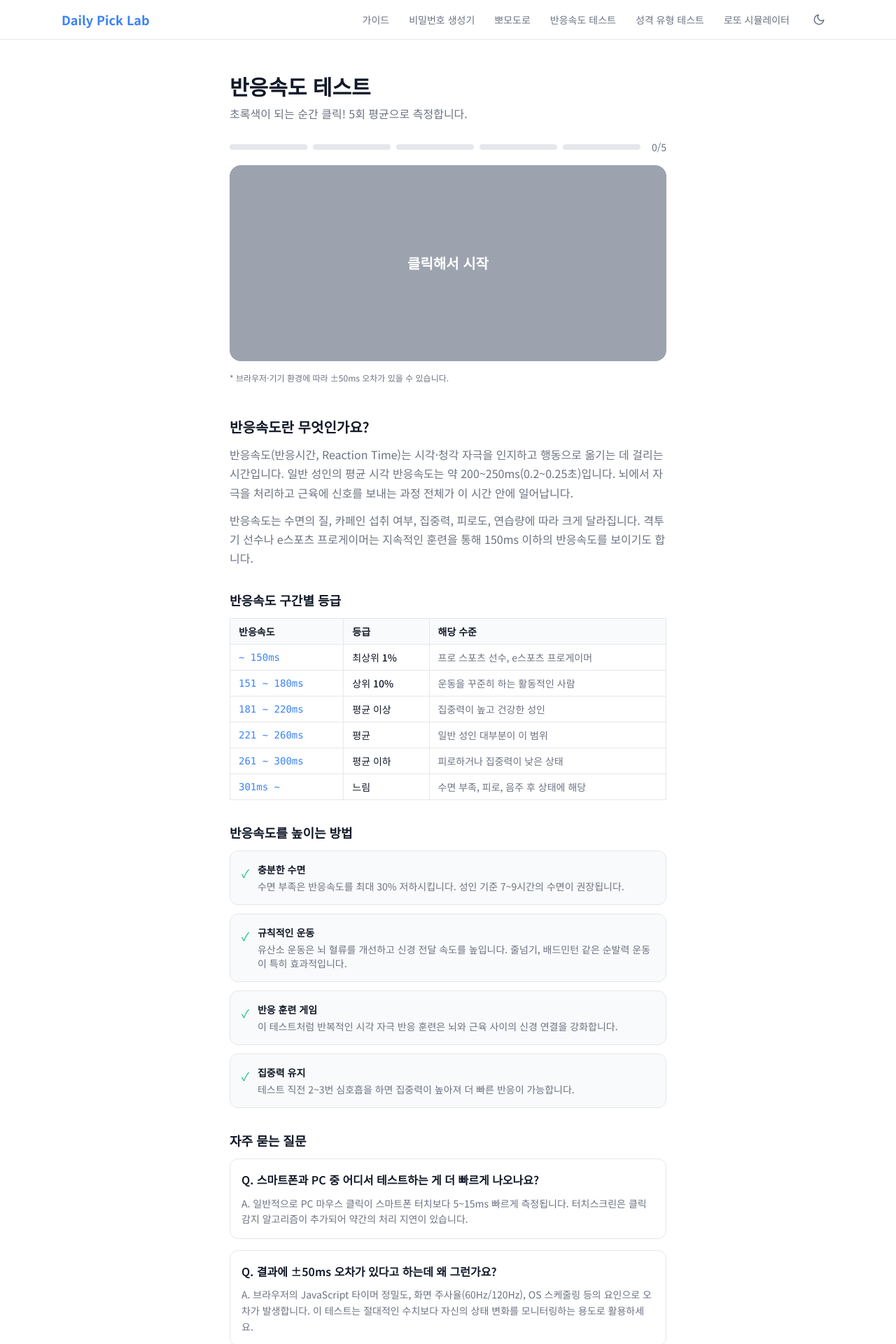
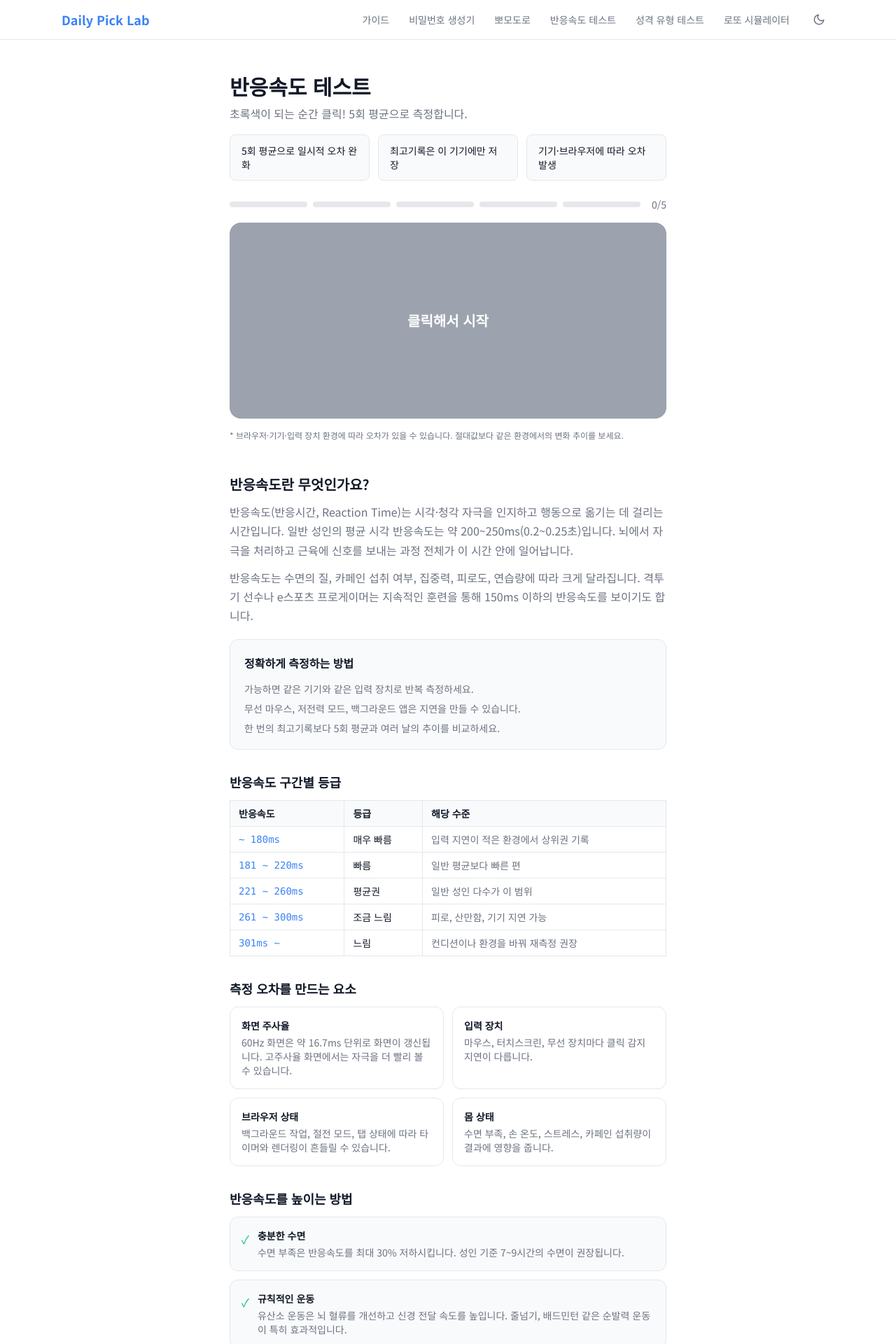
Before and after one commit to willkim11/dailypicklab, a Next.js app: page /reaction in a window 1280 px wide. Shown: the top 1920 px of the page at 70% size. Built offline with nearby package versions, Linux system fonts and the light colour scheme.

Commit message:
Strengthen reaction speed content

```diff
--- a/app/guides/reaction-speed/page.tsx
+++ b/app/guides/reaction-speed/page.tsx
@@ -2,9 +2,9 @@ import type { Metadata } from "next";
 import Link from "next/link";
 
 export const metadata: Metadata = {
-  title: "반응속도를 높이는 과학적 방법",
+  title: "반응속도 높이는 방법 — 측정 오차와 훈련 루틴 가이드",
   description:
-    "뇌과학이 밝혀낸 반응속도의 비밀과 게이머·운동선수처럼 빠르게 반응하는 훈련법. 반응속도에 영향을 미치는 요인 완전 분석.",
+    "반응속도에 영향을 주는 수면, 기기, 화면 주사율, 입력 지연을 이해하고 같은 환경에서 꾸준히 훈련하는 방법을 정리했습니다.",
 };
 
 export default function ReactionSpeedPage() {
@@ -17,11 +17,16 @@ export default function ReactionSpeedPage() {
       </div>
 
       <h1 className="text-3xl font-bold mt-4" style={{ color: "var(--color-text)" }}>
-        반응속도를 높이는 과학적 방법
+        반응속도 높이는 방법: 측정과 훈련 가이드
       </h1>
       <p className="mt-3 text-lg leading-relaxed" style={{ color: "var(--color-text-muted)" }}>
-        프로게이머의 반응속도는 150ms, 일반인은 250ms. 이 100ms 차이가 롤드컵 우승과 패배를 가릅니다. 반응속도는 타고나는 것일까요, 훈련으로 키울 수 있는 것일까요?
+        반응속도는 타고난 감각만으로 결정되지 않습니다. 수면, 집중 상태, 입력 장치, 화면 주사율,
+        반복 훈련이 모두 결과에 영향을 줍니다. 중요한 것은 한 번의 최고기록보다 같은 환경에서의 변화 추이입니다.
       </p>
+      <div className="mt-5 p-4 rounded-xl border text-sm" style={{ borderColor: "var(--color-border)", backgroundColor: "var(--color-bg-subtle)", color: "var(--color-text-muted)" }}>
+        <p>최종 업데이트: 2026년 5월 21일</p>
+        <p className="mt-1">작성 기준: 브라우저 기반 시각 반응속도 테스트에서 생기는 입력 지연, 화면 주사율, 컨디션 변수를 구분해 정리했습니다.</p>
+      </div>
 
       <section className="mt-10">
         <h2 className="text-xl font-semibold mb-3" style={{ color: "var(--color-text)" }}>
@@ -33,6 +38,30 @@ export default function ReactionSpeedPage() {
         <p className="mt-3" style={{ color: "var(--color-text-muted)" }}>
           이 전체 과정이 200~250ms 안에 일어납니다. 흥미로운 점은 반복 훈련을 통해 뇌가 이 경로를 더 효율적으로 처리하도록 변한다는 것입니다. 이를 신경가소성(Neuroplasticity)이라 부릅니다.
         </p>
+      </section>
+
+      <section className="mt-10">
+        <h2 className="text-xl font-semibold mb-3" style={{ color: "var(--color-text)" }}>
+          먼저 측정 환경을 고정하세요
+        </h2>
+        <p style={{ color: "var(--color-text-muted)" }}>
+          반응속도 테스트는 기기 차이에 민감합니다. 같은 사람이더라도 스마트폰 터치, 노트북 트랙패드,
+          유선 마우스, 무선 마우스에서 결과가 다르게 나올 수 있습니다. 그래서 훈련 효과를 보려면 환경을 고정해야 합니다.
+        </p>
+        <div className="mt-4 space-y-2">
+          {[
+            "같은 기기와 같은 브라우저로 측정하기",
+            "마우스 배터리와 연결 상태 확인하기",
+            "절전 모드와 백그라운드 다운로드 끄기",
+            "아침/저녁처럼 측정 시간대를 나눠 기록하기",
+            "최고기록보다 5회 평균을 기준으로 비교하기",
+          ].map((item) => (
+            <div key={item} className="flex gap-2 text-sm" style={{ color: "var(--color-text-muted)" }}>
+              <span style={{ color: "var(--color-success)" }} className="shrink-0 font-bold mt-0.5">✓</span>
+              <span>{item}</span>
+            </div>
+          ))}
+        </div>
       </section>
 
       <section className="mt-10">
@@ -84,6 +113,25 @@ export default function ReactionSpeedPage() {
 
       <section className="mt-10">
         <h2 className="text-xl font-semibold mb-3" style={{ color: "var(--color-text)" }}>
+          7일 훈련 루틴
+        </h2>
+        <div className="space-y-3">
+          {[
+            { day: "1~2일차", task: "기준선 측정", desc: "하루 3세트씩 측정해 평균 범위를 확인합니다. 아직 빠르게 하려 하지 말고 환경을 고정하는 데 집중하세요." },
+            { day: "3~4일차", task: "시각 집중 훈련", desc: "측정 전 30초 동안 화면 중앙을 보고 호흡을 고릅니다. 급하게 누르기보다 초록색 전환을 정확히 보는 연습을 합니다." },
+            { day: "5~6일차", task: "컨디션 비교", desc: "수면 직후, 커피 섭취 후, 저녁 피로 상태를 나눠 측정합니다. 어떤 조건에서 느려지는지 찾습니다." },
+            { day: "7일차", task: "평균 비교", desc: "첫날 평균과 마지막 날 평균을 비교합니다. 10ms 이상 차이가 나면 환경과 컨디션 변화도 함께 기록하세요." },
+          ].map((item) => (
+            <div key={item.day} className="p-4 rounded-xl border" style={{ borderColor: "var(--color-border)", backgroundColor: "var(--color-bg-subtle)" }}>
+              <p className="font-semibold text-sm" style={{ color: "var(--color-primary)" }}>{item.day} · {item.task}</p>
+              <p className="text-sm mt-1 leading-relaxed" style={{ color: "var(--color-text-muted)" }}>{item.desc}</p>
+            </div>
+          ))}
+        </div>
+      </section>
+
+      <section className="mt-10">
+        <h2 className="text-xl font-semibold mb-3" style={{ color: "var(--color-text)" }}>
           직업별 평균 반응속도
         </h2>
         <div className="overflow-x-auto">
@@ -116,7 +164,7 @@ export default function ReactionSpeedPage() {
 
       <div className="mt-12 p-5 rounded-xl border" style={{ borderColor: "var(--color-border)", backgroundColor: "var(--color-bg-subtle)" }}>
         <p className="font-semibold mb-2" style={{ color: "var(--color-text)" }}>지금 내 반응속도 측정하기</p>
-        <p className="text-sm mb-4" style={{ color: "var(--color-text-muted)" }}>5회 평균과 개인 최고기록을 저장합니다.</p>
+        <p className="text-sm mb-4" style={{ color: "var(--color-text-muted)" }}>같은 기기에서 5회 평균을 측정하고, 내 최고기록과 비교해보세요.</p>
         <Link
           href="/reaction"
           className="inline-block px-5 py-3 rounded-lg font-semibold text-white text-sm"
--- a/app/reaction/ReactionClient.tsx
+++ b/app/reaction/ReactionClient.tsx
@@ -1,6 +1,7 @@
 "use client";
 
 import { useState, useEffect, useRef, useCallback } from "react";
+import Link from "next/link";
 import OtherToolsNav from "@/components/OtherToolsNav";
 
 type Phase = "idle" | "waiting" | "ready" | "result" | "early";
@@ -9,11 +10,19 @@ const TOTAL_ROUNDS = 5;
 const AVERAGE_MS = 250;
 
 function getRating(ms: number): string {
-  if (ms < 180) return "🚀 번개 같은 반응속도!";
-  if (ms < 220) return "⚡ 매우 빠릅니다!";
-  if (ms < 260) return "👍 평균보다 빠릅니다";
-  if (ms < 300) return "😊 평균 수준입니다";
-  return "🐢 조금 느리네요, 다시 도전!";
+  if (ms < 180) return "번개 같은 반응속도";
+  if (ms < 220) return "매우 빠릅니다";
+  if (ms < 260) return "평균보다 빠릅니다";
+  if (ms < 300) return "평균 수준입니다";
+  return "조금 느립니다. 컨디션을 바꿔 다시 측정해보세요";
+}
+
+function getResultAdvice(ms: number): string {
+  if (ms < 180) return "입력 지연이 적은 환경에서 매우 빠르게 반응했습니다. 여러 날 반복 측정해도 비슷하다면 상위권 기록입니다.";
+  if (ms < 220) return "일반적인 시각 반응속도보다 빠른 편입니다. 수면, 카페인, 기기 환경에 따라 10~30ms 정도 달라질 수 있습니다.";
+  if (ms < 260) return "일반 성인 평균 범위에 가깝습니다. 같은 기기에서 아침/저녁 기록을 나눠 보면 컨디션 차이를 확인하기 좋습니다.";
+  if (ms < 300) return "피로, 산만함, 터치 입력 지연의 영향을 받았을 수 있습니다. 손을 따뜻하게 하고 알림을 끈 뒤 다시 측정해보세요.";
+  return "수면 부족, 피로, 입력 장치 지연 가능성이 있습니다. 한 번의 결과로 판단하지 말고 같은 환경에서 3세트 이상 평균을 비교하세요.";
 }
 
 const PHASE_STYLE: Record<Phase, { bg: string; text: string; message: string }> = {
@@ -108,6 +117,21 @@ export default function ReactionClient() {
       <p className="mt-2" style={{ color: "var(--color-text-muted)" }}>
         초록색이 되는 순간 클릭! 5회 평균으로 측정합니다.
       </p>
+      <div className="mt-4 grid grid-cols-1 sm:grid-cols-3 gap-3">
+        {[
+          "5회 평균으로 일시적 오차 완화",
+          "최고기록은 이 기기에만 저장",
+          "기기·브라우저에 따라 오차 발생",
+        ].map((item) => (
+          <div
+            key={item}
+            className="px-4 py-3 rounded-lg border text-sm"
+            style={{ borderColor: "var(--color-border)", backgroundColor: "var(--color-bg-subtle)" }}
+          >
+            {item}
+          </div>
+        ))}
+      </div>
 
       {/* 진행 표시 */}
       <div className="mt-6 flex items-center gap-2">
@@ -180,6 +204,9 @@ export default function ReactionClient() {
             </div>
           </div>
           <div className="mt-4 pt-4 border-t" style={{ borderColor: "var(--color-border)" }}>
+            <p className="text-sm mb-4 leading-relaxed" style={{ color: "var(--color-text-muted)" }}>
+              {getResultAdvice(avg)}
+            </p>
             <p className="text-xs mb-2" style={{ color: "var(--color-text-muted)" }}>5회 기록</p>
             <div className="flex gap-2">
               {times.map((t, i) => (
@@ -201,7 +228,7 @@ export default function ReactionClient() {
       )}
 
       <p className="mt-4 text-xs" style={{ color: "var(--color-text-muted)" }}>
-        * 브라우저·기기 환경에 따라 ±50ms 오차가 있을 수 있습니다.
+        * 브라우저·기기·입력 장치 환경에 따라 오차가 있을 수 있습니다. 절대값보다 같은 환경에서의 변화 추이를 보세요.
       </p>
 
       {/* AdSense 콘텐츠 섹션 */}
@@ -219,6 +246,15 @@ export default function ReactionClient() {
           격투기 선수나 e스포츠 프로게이머는 지속적인 훈련을 통해 150ms 이하의 반응속도를 보이기도 합니다.
         </p>
 
+        <div className="mt-5 p-5 rounded-xl border" style={{ borderColor: "var(--color-border)", backgroundColor: "var(--color-bg-subtle)" }}>
+          <p className="font-semibold" style={{ color: "var(--color-text)" }}>정확하게 측정하는 방법</p>
+          <ul className="mt-3 space-y-2 text-sm">
+            <li>가능하면 같은 기기와 같은 입력 장치로 반복 측정하세요.</li>
+            <li>무선 마우스, 저전력 모드, 백그라운드 앱은 지연을 만들 수 있습니다.</li>
+            <li>한 번의 최고기록보다 5회 평균과 여러 날의 추이를 비교하세요.</li>
+          </ul>
+        </div>
+
         {/* 등급 표 */}
         <h3 className="text-lg font-semibold mt-8 mb-3" style={{ color: "var(--color-text)" }}>
           반응속도 구간별 등급
@@ -234,12 +270,11 @@ export default function ReactionClient() {
             </thead>
             <tbody>
               {[
-                { range: "~ 150ms", grade: "최상위 1%", level: "프로 스포츠 선수, e스포츠 프로게이머" },
-                { range: "151 ~ 180ms", grade: "상위 10%", level: "운동을 꾸준히 하는 활동적인 사람" },
-                { range: "181 ~ 220ms", grade: "평균 이상", level: "집중력이 높고 건강한 성인" },
-                { range: "221 ~ 260ms", grade: "평균", level: "일반 성인 대부분이 이 범위" },
-                { range: "261 ~ 300ms", grade: "평균 이하", level: "피로하거나 집중력이 낮은 상태" },
-                { range: "301ms ~", grade: "느림", level: "수면 부족, 피로, 음주 후 상태에 해당" },
+                { range: "~ 180ms", grade: "매우 빠름", level: "입력 지연이 적은 환경에서 상위권 기록" },
+                { range: "181 ~ 220ms", grade: "빠름", level: "일반 평균보다 빠른 편" },
+                { range: "221 ~ 260ms", grade: "평균권", level: "일반 성인 다수가 이 범위" },
+                { range: "261 ~ 300ms", grade: "조금 느림", level: "피로, 산만함, 기기 지연 가능" },
+                { range: "301ms ~", grade: "느림", level: "컨디션이나 환경을 바꿔 재측정 권장" },
               ].map((row) => (
                 <tr key={row.range}>
                   <td className="px-3 py-2 border font-mono font-medium" style={{ borderColor: "var(--color-border)", color: "var(--color-primary)" }}>{row.range}</td>
@@ -249,6 +284,23 @@ export default function ReactionClient() {
               ))}
             </tbody>
           </table>
+        </div>
+
+        <h3 className="text-lg font-semibold mt-8 mb-3" style={{ color: "var(--color-text)" }}>
+          측정 오차를 만드는 요소
+        </h3>
+        <div className="grid grid-cols-1 sm:grid-cols-2 gap-3">
+          {[
+            { title: "화면 주사율", desc: "60Hz 화면은 약 16.7ms 단위로 화면이 갱신됩니다. 고주사율 화면에서는 자극을 더 빨리 볼 수 있습니다." },
+            { title: "입력 장치", desc: "마우스, 터치스크린, 무선 장치마다 클릭 감지 지연이 다릅니다." },
+            { title: "브라우저 상태", desc: "백그라운드 작업, 절전 모드, 탭 상태에 따라 타이머와 렌더링이 흔들릴 수 있습니다." },
+            { title: "몸 상태", desc: "수면 부족, 손 온도, 스트레스, 카페인 섭취량이 결과에 영향을 줍니다." },
+          ].map((item) => (
+            <div key={item.title} className="p-4 rounded-xl border" style={{ borderColor: "var(--color-border)" }}>
+              <p className="font-semibold text-sm" style={{ color: "var(--color-text)" }}>{item.title}</p>
+              <p className="text-sm mt-1">{item.desc}</p>
+            </div>
+          ))}
         </div>
 
         {/* 향상 방법 */}
@@ -289,6 +341,20 @@ export default function ReactionClient() {
             </div>
           ))}
         </div>
+
+        <div className="mt-8 p-5 rounded-xl border" style={{ borderColor: "var(--color-border)", backgroundColor: "var(--color-bg-subtle)" }}>
+          <p className="font-semibold mb-2" style={{ color: "var(--color-text)" }}>더 자세히 읽기</p>
+          <p className="text-sm mb-4">
+            반응속도에 영향을 주는 요인과 훈련 루틴을 가이드에서 더 자세히 확인하세요.
+          </p>
+          <Link
+            href="/guides/reaction-speed"
+            className="inline-block px-5 py-3 rounded-lg font-semibold text-white text-sm"
+            style={{ backgroundColor: "var(--color-primary)" }}
+          >
+            반응속도 향상 가이드 보기 →
+          </Link>
+        </div>
       </section>
 
       <OtherToolsNav currentHref="/reaction" />
--- a/app/reaction/page.tsx
+++ b/app/reaction/page.tsx
@@ -2,10 +2,10 @@ import type { Metadata } from "next";
 import ReactionClient from "./ReactionClient";
 
 export const metadata: Metadata = {
-  title: "반응속도 테스트 — 내 반응속도는 몇 ms?",
+  title: "반응속도 테스트 — 5회 평균으로 보는 반응시간 측정",
   description:
-    "나의 반응속도를 측정해보세요. 5회 평균으로 정확하게 측정하며, 전국 평균(250ms)과 비교할 수 있습니다.",
-  keywords: ["반응속도테스트", "반응속도측정", "반응속도", "반응시간"],
+    "초록색이 되는 순간 클릭해 반응속도를 측정하세요. 5회 평균, 최고기록, 측정 오차, 결과 해석과 반응속도 향상 팁을 함께 제공합니다.",
+  keywords: ["반응속도테스트", "반응속도측정", "반응속도", "반응시간", "반응속도평균"],
 };
 
 const faqJsonLd = {
@@ -20,7 +20,7 @@ const faqJsonLd = {
     {
       "@type": "Question",
       name: "반응속도 결과에 오차가 있는 이유는 무엇인가요?",
-      acceptedAnswer: { "@type": "Answer", text: "브라우저의 JavaScript 타이머 정밀도, 화면 주사율(60Hz/120Hz), OS 스케줄링 등의 요인으로 ±50ms 오차가 발생할 수 있습니다." },
+      acceptedAnswer: { "@type": "Answer", text: "브라우저 타이머, 화면 주사율, 입력 장치, OS 스케줄링, 무선 마우스 지연 등으로 오차가 생길 수 있습니다. 한 번의 기록보다 같은 환경에서 반복 측정한 평균을 보는 것이 좋습니다." },
     },
     {
       "@type": "Question",
@@ -30,7 +30,7 @@ const faqJsonLd = {
     {
       "@type": "Question",
       name: "일반인의 평균 반응속도는 얼마인가요?",
-      acceptedAnswer: { "@type": "Answer", text: "일반 성인의 평균 시각 반응속도는 약 200~250ms입니다. 프로 e스포츠 선수는 120~160ms 수준을 보입니다." },
+      acceptedAnswer: { "@type": "Answer", text: "일반 성인의 시각 반응속도는 보통 200~250ms 범위로 알려져 있습니다. 기기와 테스트 방식에 따라 차이가 있으므로 절대값보다 자신의 변화 추이를 보는 것이 좋습니다." },
     },
   ],
 };
```
